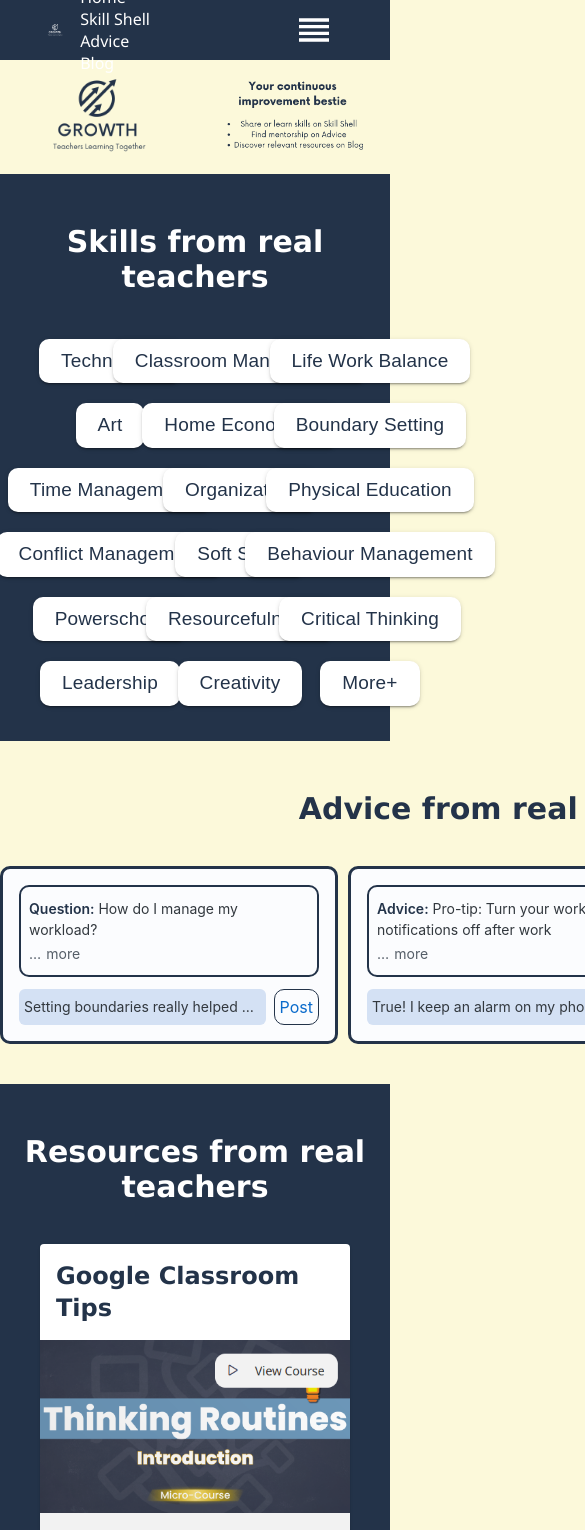
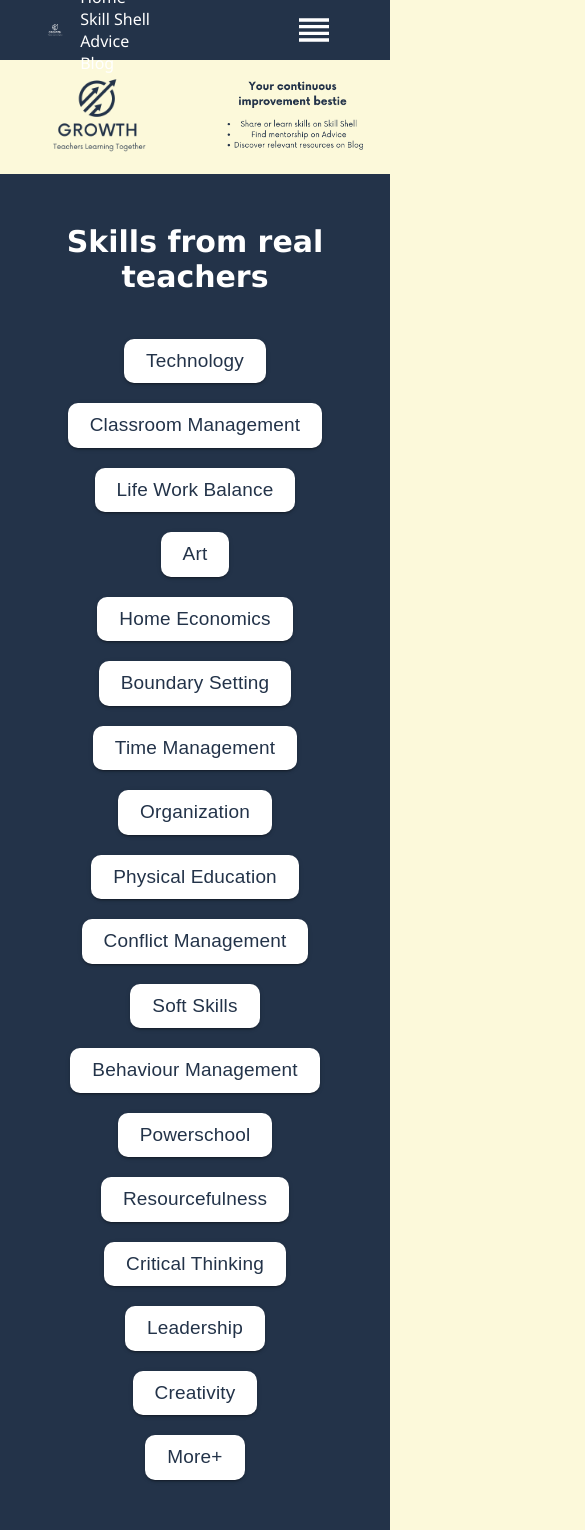
Before and after one commit to colletteap/react-project, a React (Create React App) app: page / in a window 390 px wide. Shown: the top 1530 px of the page, 585 px wide, since content can reach past the window. Built offline with nearby package versions, Linux system fonts and the light colour scheme.

Commit message:
fixing responsiveness

```diff
--- a/src/components/Advicebox.js
+++ b/src/components/Advicebox.js
@@ -13,7 +13,8 @@ export default function AdviceBox({ type, question, linkTo, comment }) {
     <Card
       variant="outlined"
       sx={{
-        minWidth: 300,
+        minWidth: 200,
+        maxWidth: 330,
         border: "3px solid #233349",
         borderRadius: "10px",
       }}
--- a/src/styles/Advicelanding.css
+++ b/src/styles/Advicelanding.css
@@ -1,7 +1,8 @@
 .AdviceContainer {
-    display: grid;
+    display: flex;
+    flex-flow: row wrap;
     grid-template-columns: repeat(3, 1fr);
-    gap: 10px;
+    gap: 40px;
     padding: 40px 0 15px 0;
     justify-items: center;
     justify-content: center;
--- a/src/styles/Skilllanding.css
+++ b/src/styles/Skilllanding.css
@@ -1,8 +1,10 @@
 .SkillContainer {
-  display: grid;
-  grid-template-columns: repeat(6, minmax(120px, 1fr));
-  grid-template-rows: repeat(3, minmax(30px, 1fr));
-  padding: 35px 0 0 0;
+  display: flex;
+  flex-flow: row wrap;
+  grid-template-columns: repeat(6, 1fr);
+  padding: 35px 0 20px 0;
+  justify-items: center;
+    justify-content: center;
 }
 
 @media (max-width: 768px) {
```
